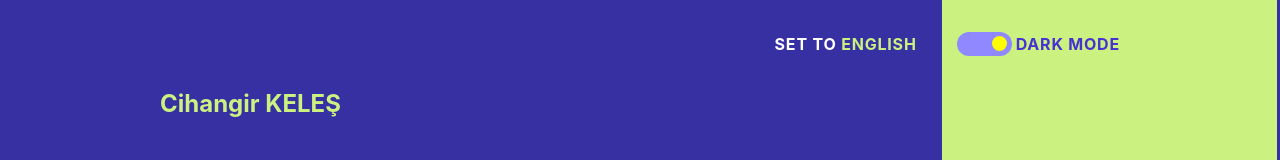
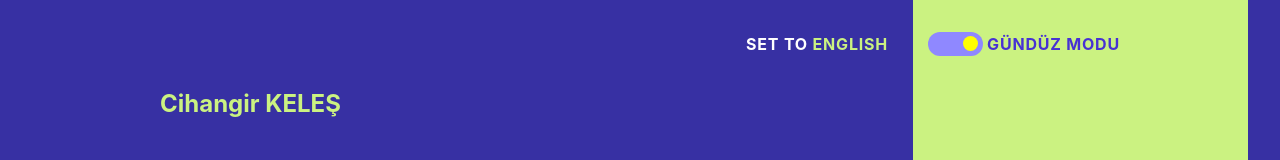
Before and after one commit to CihangirKELES/personel-web-site, a React (Create React App) app in the folder portfolio/: page / in a window 1280 px wide. Shown: the top 160 px of the page. Built offline with nearby package versions, Linux system fonts and the light colour scheme; no server answers.

Commit message:
Day mode eklendi.

```diff
--- a/portfolio/src/App.js
+++ b/portfolio/src/App.js
@@ -73,7 +73,6 @@ function App() {
       value={{ english, languageHandler, darkModeHandler, theme, myData }}
     >
       <div className="flex flex-col bg-[#F9F9F9] dark:bg-[#252128] box-border items-center w-screen">
-        {/* <div className=" flex flex-col items-center bg-[linear-gradient(90deg,_#4832d3_71%,#cbf281_29%)] dark:bg-[linear-gradient(90deg,_#171043_70%,#1A210B_30%)] h-[42rem] "> */}
         <div className=" flex flex-col items-center bg-[#3730A3] dark:bg-[#171043] ">
           <section className="w-[960px]  items-center">
             <Header></Header>
--- a/portfolio/src/components/Header.js
+++ b/portfolio/src/components/Header.js
@@ -1,48 +1,48 @@
-import React, { useContext } from 'react'
-import { myContext } from '../context/myContext'
+import React, { useContext } from 'react';
+import { myContext } from '../context/myContext';
 
 const Header = () => {
-  const { english, languageHandler, darkModeHandler, theme } =
-    useContext(myContext);
-
+  const { english, languageHandler, darkModeHandler, theme } = useContext(myContext);
 
   return (
     <div className="items-center justify-end text-xs flex flex-row pt-8">
       <div className="flex justify-end flex-row ps-3 pe-6">
         <p
           onClick={languageHandler}
-          className=" font-inter font-bold text-base leading-5 tracking-wider text-white "
+          className="font-inter font-bold text-base leading-5 tracking-wider text-white"
         >
-          {english && (
+          {english ? (
             <span className="dark:text-[#777777]">
-              <span className="font-inter font-bold text-base leading-5 tracking-wider  text-[#CBF281] hover:text-[#BAB2E7] dark:hover:text-white  dark:text-[#BAB2E7]">
+              <span className="font-inter font-bold text-base leading-5 tracking-wider text-[#CBF281] hover:text-[#BAB2E7] dark:hover:text-white dark:text-[#BAB2E7]">
                 TÜRKÇE </span> 'YE GEÇ
             </span>
-          )}
-          {!english && (
+          ) : (
             <span className="dark:text-[#777777]">
               {'SET TO '}
-              <span className="font-inter font-bold text-base leading-5 tracking-wider text-[#CBF281] hover:text-[#BAB2E7] dark:hover:text-white  dark:text-[#BAB2E7]">
+              <span className="font-inter font-bold text-base leading-5 tracking-wider text-[#CBF281] hover:text-[#BAB2E7] dark:hover:text-white dark:text-[#BAB2E7]">
                 ENGLISH
               </span>
             </span>
           )}
         </p>
       </div>
+
+
       <div className="dark-mode flex items-center ps-4">
         <input
-          defaultChecked={theme === 'dark' ? true : false}
+          checked={theme === 'dark'}
           type="checkbox"
           id="dark-mode__switch"
           onClick={darkModeHandler}
         />
         <label htmlFor="dark-mode__switch"> </label>
+
         <p className="font-inter font-bold text-base leading-4 tracking-wider pl-1 text-[#4731D3] dark:text-[#D9D9D9]">
-          {!english ? 'DARK MODE' : 'GECE MODU'}
+          {theme === 'dark' ? (english ? 'DARK MODE' : 'GECE MODU') : (english ? 'DAY MODE' : 'GÜNDÜZ MODU')}
         </p>
       </div>
     </div>
-  )
+  );
 }
 
 export default Header;
```
